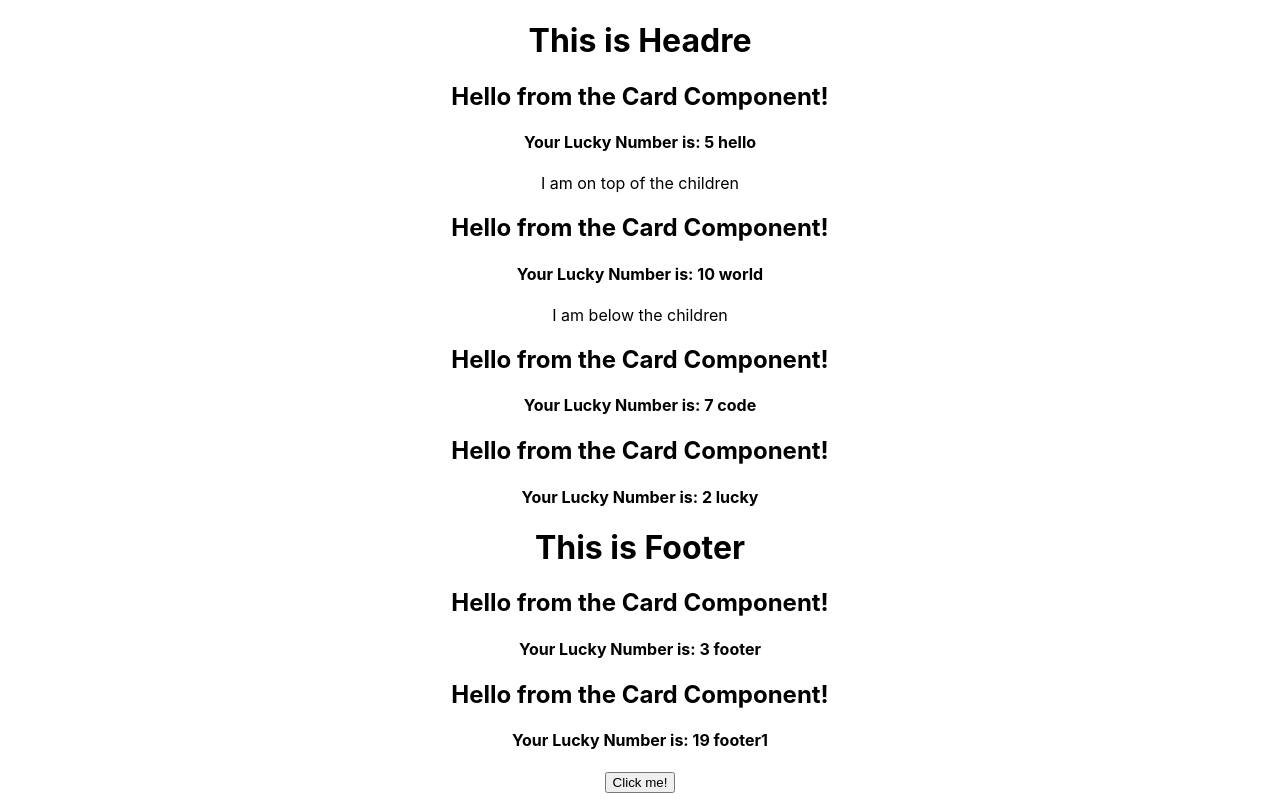
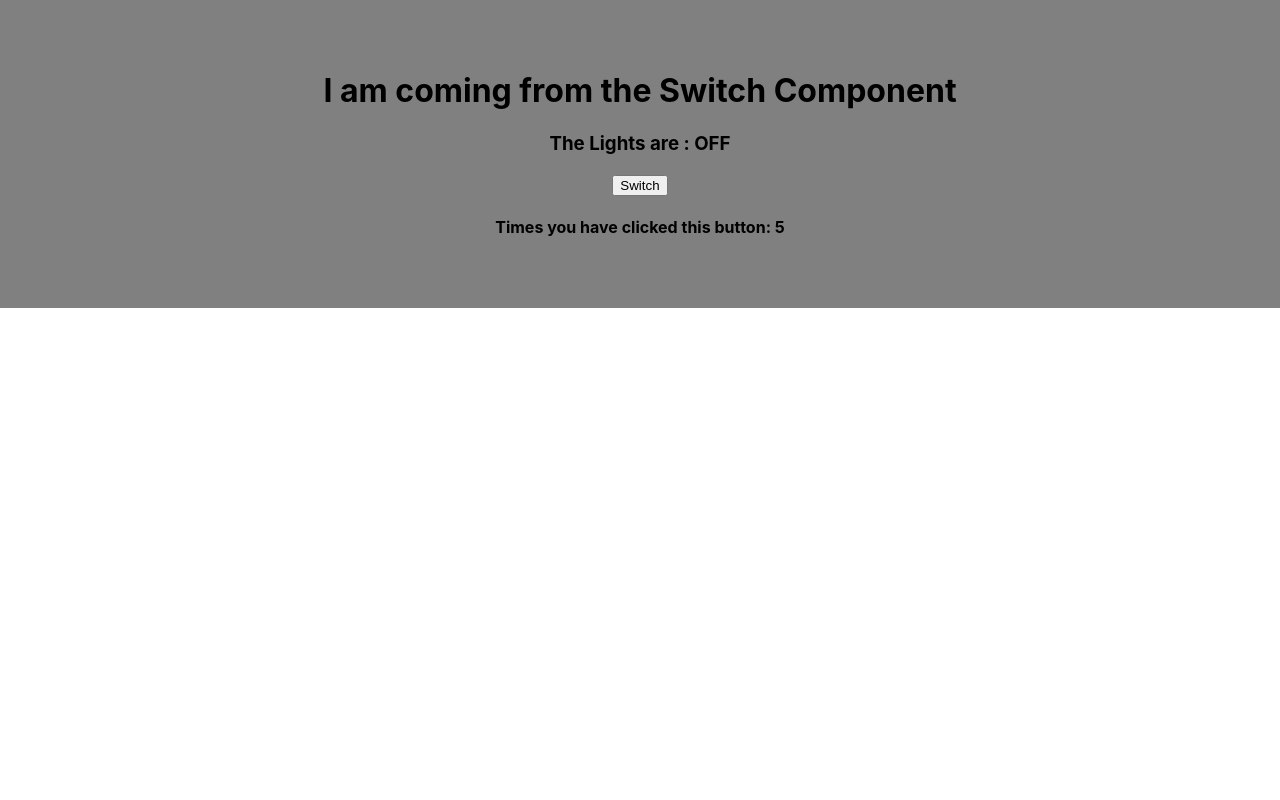
Before and after one commit to albur2021/mern_project_2021, a React (Create React App) app in the folder demo_1/: page / in a window 1280 px wide. Built offline with nearby package versions, Linux system fonts and the light colour scheme.

Commit message:
Add Switch Comps to display 'switch Light On and Off' by styling and rise numbers by clicking button element

```diff
--- a/demo_1/src/App.js
+++ b/demo_1/src/App.js
@@ -1,27 +1,13 @@
 import logo from "./logo.svg";
 import "./App.css";
 import React from "react";
-import Card from "./components/Card";
-import Header from "./components/Header";
-import Wrapper from "./components/Wrapper";
+import Switch from "./components/Switch";
+
 
 function App() {
   return (
     <div className="App">
-      <Header>
-        <Card lucky={5} word="hello" />
-        <Wrapper>
-          <Card lucky={10} word="world" />
-        </Wrapper>
-
-        <Card lucky={7} word="code" />
-        <Card lucky={2} word="lucky" />
-      </Header>
-      <Card lucky={3} word="footer" />
-      <Card lucky={19} word="footer1" />
-      <button onClick={() => alert("you clicked your first BUTTON!")}>
-        Click me!
-      </button>
+     <Switch count ={5}/>
     </div>
   );
 }
--- a/demo_1/src/components/Card.jsx
+++ /dev/null
@@ -1,16 +0,0 @@
-import React, { Component } from 'react';
-
-class Card extends Component {
-render() {
-    return (
-        <div>
-          <h2>Hello from the Card Component!</h2>
-          <h4>Your Lucky Number is: {this.props.lucky} {this.props.word}</h4>
-
-
-        </div>
-        );
-    }
- }
-
-export default Card;
--- a/demo_1/src/components/Header.jsx
+++ /dev/null
@@ -1,15 +0,0 @@
-import React, { Component } from 'react';
-
-class Header extends Component {
-render() {
-    return (
-        <>
-          <h1>This is Headre</h1>
-          {this.props.children}
-          <h1>This is Footer</h1>
-        </>
-        );
-    }
- }
-
-export default Header;
--- /dev/null
+++ b/demo_1/src/components/Switch.jsx
@@ -0,0 +1,54 @@
+import React, { Component } from 'react';
+//styling
+const lightOff = {
+    backgroundColor: 'gray',
+    padding:'50px'
+}
+const lightOn = {
+    backgroundColor:'yellow',
+    padding:'50px'
+}
+
+class Switch extends Component {
+
+    constructor(props){
+     super(props);
+     this.state = {
+        light: "OFF",
+        count: this.props.count
+     };
+    }
+
+render() {
+    return (
+        <div style={this.state.light == "ON" ? lightOn : lightOff}>
+          <h1> I am coming from the Switch Component</h1>
+          <h3>The Lights are : {this.state.light}</h3>
+          <button onClick={ this.setLight}>Switch</button>
+          <h4>Times you have clicked this button: {this.state.count}</h4>
+        </div>
+        );
+    }
+    // setLight = () =>{
+    //     if(this.state.light == "ON"){
+    //         this.setState({light:"OFF"})
+    //     }else{
+    //         this.setState({light:"ON"})
+    //     }
+    // }
+    //Tirnary Method
+    setLight = () =>{
+                      // if it's true        then set to OFF    else set to ON
+        this.state.light == 'ON' ? this.setState({light:"OFF"}) : this.setState({light:"ON"});
+        this.setState({count:this.state.count+1});
+
+        //Element is lighted up by clicking on, but doesn't numbers raises
+    //    if(this.state.light == "OFF"){
+    //        this.setState({count: +1})
+    //    }else{
+    //        this.setState({count:0})
+    //    }
+    }
+ }
+
+export default Switch;
--- a/demo_1/src/components/Wrapper.jsx
+++ /dev/null
@@ -1,15 +0,0 @@
-import React, { Component } from 'react';
-
-class Wrapper extends Component {
-render() {
-    return (
-        <div>
-          <p>I am on top of the children</p>
-          {this.props.children}
-          <p>I am below the children</p>
-        </div>
-        );
-    }
- }
-
-export default Wrapper;
```
